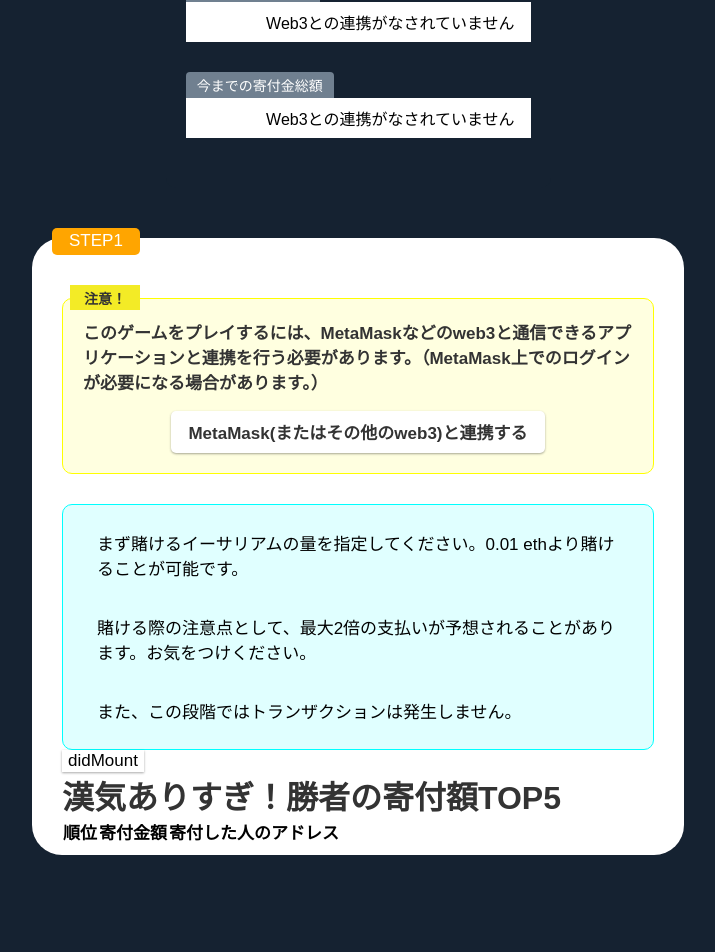
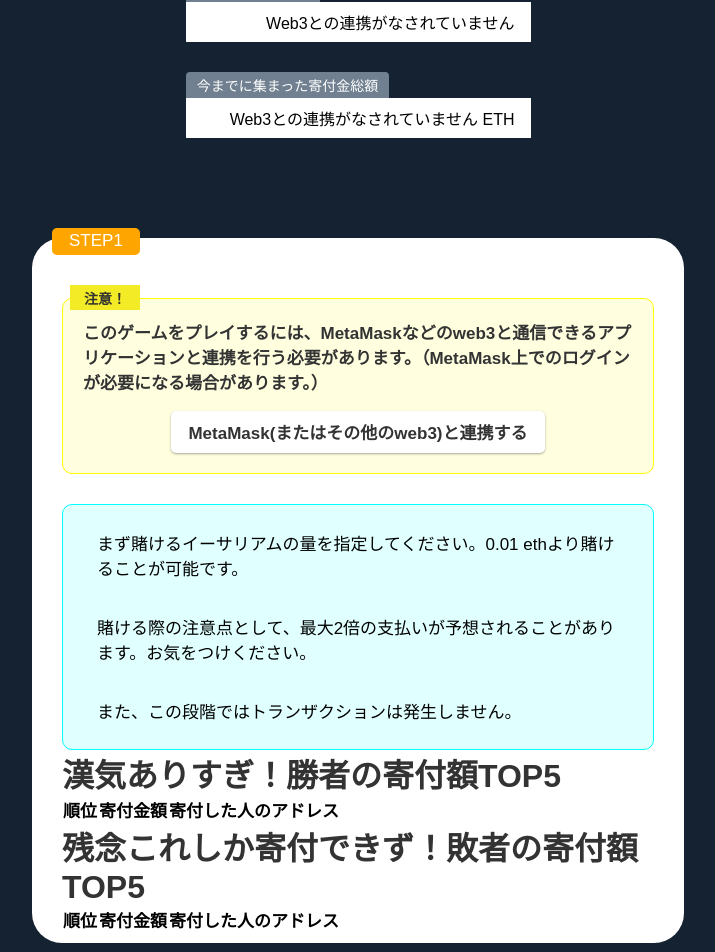
Before and after one commit to Mizumaki/otokogi, a React (Create React App) app in the folder client/: page / in a window 1280 px wide. Shown: the part 458-1410 px from the top of the page, without its empty margins (282-997 px from the left). Before the commit the page ends 1337 px from the top, so only its background shows below. Built offline with nearby package versions, Linux system fonts and the light colour scheme.

Commit message:
data extraction is success

```diff
--- a/client/src/App.jsx
+++ b/client/src/App.jsx
@@ -71,13 +71,17 @@
       //await contract.setDonationAddress("0x16486F0ED7a923Bd5b70A4e666A6BfBDB822dEAF", { from: accounts[0] });
       const balanceWei = await web3.eth.getBalance(accounts[0]);
       const balanceEth = web3.utils.fromWei(balanceWei, 'ether')
+
       const donationAddress = await contract.checkDonationAddress();
+
+      const totalAmountOfDonation = await contract.getTotalAmountOfDonation();
+      const totalEth = web3.utils.fromWei(totalAmountOfDonation, 'ether');
+
       // if there are any change in balance or address to donation, change state
-      if (balanceEth !== this.state.balance || donationAddress !== this.state.donationAddress) {
-        this.setState({ balance: balanceEth.toString(), donationAddress: donationAddress.toString() });
+      if (balanceEth !== this.state.balance || donationAddress !== this.state.donationAddress || totalEth !== this.state.totalAmountOfDonation) {
+        this.setState({ balance: balanceEth.toString(), donationAddress: donationAddress.toString(), totalAmountOfDonation: totalEth });
       }
-      //const totalAmountOfDonation = await contract.getTotalAmountOfDonation();
-      //this.setState({totalAmountOfDonation});
+
     }
   };
 
@@ -189,9 +193,9 @@
                 {this.state.web3 ? <span className="address-url"><a href={`https://etherscan.io/address/${this.state.donationAddress}`} target="_blank">Etherscanで見る</a></span> : null}
               </div>
               <div className="on-chain-data">
-                <span className="tag">今までの寄付金総額</span>
+                <span className="tag">今までに集まった寄付金総額</span>
                 <span className="value">
-                  {this.state.web3 ? this.state.totalAmountOfDonation : "Web3との連携がなされていません"}
+                  {this.state.web3 ? this.state.totalAmountOfDonation : "Web3との連携がなされていません"} ETH
                 </span>
               </div>
             </div>
--- a/client/src/Data.jsx
+++ b/client/src/Data.jsx
@@ -1,10 +1,10 @@
 import React from 'react';
+import Top5Table from './Top5Table';
 
 class Data extends React.Component {
   constructor(props) {
     super(props);
     this.state = { top5WinDonate: [], top5LoseDonate: [], winCount: 0, loseCount: 0, drawCount: 0 }
-    //this.getTotalAmountOfDonation = this.getTotalAmountOfDonation.bind(this);
     this.getTop5WinDonate = this.getTop5WinDonate.bind(this);
   }
 
@@ -13,6 +13,7 @@
   }
 
   componentDidUpdate = () => {
+    this.getTop5WinDonate();
   }
 
   getTop5WinDonate = () => {
@@ -21,8 +22,13 @@
     if (!contract) {
       return;
     }
-    contract.getPastEvents('RpsResult', { filter: { _result: "2" }, fromBlock: 0, toBlock: 'latest' })
+    contract.getPastEvents('RpsResult', { filter: { _result: "1" }, fromBlock: 0, toBlock: 'latest' })
       .then((res) => {
+        if (this.state.winCount === res.length) {
+          return;
+        }
+
+        console.log(res);
         this.setState({ winCount: res.length });
 
         res.forEach((block) => {
@@ -31,91 +37,73 @@
 
         let top5Amount = [];
         let top5IndexInRes = [];
-        const reducer = (min, currentValue, currentIndex) => {
+
+        res.forEach((currentValue, currentIndex) => {
+          const sendAmount = currentValue.returnValues._sendAmount;
+          const min = Math.min(...top5Amount);
           if (top5Amount.length > 4) {
-            const sendAmount = currentValue.returnValues._sendAmount;
-            if (sendAmount > min) {
+            // if top5 is full
+            if (sendAmount >= min) {
               const minIndex = top5Amount.indexOf(min);
               top5Amount[minIndex] = sendAmount;
               top5IndexInRes[minIndex] = currentIndex;
+            }
+          } else {
+            // if top5 is not full
+            top5Amount.push(sendAmount);
+            top5IndexInRes.push(currentIndex);
+          }
+        });
 
-              const newMinAmount = Math.min(...top5Amount);
-
-              return newMinAmount;
-            }
-          }
-          return min;
-        };
-        res.reduce(reducer);
+        console.log('top5Amount', top5Amount);
+        console.log('top5IndexInRes', top5IndexInRes);
 
         let top5Blocks = [];
         const tmpAmount = top5Amount;
         top5Amount.sort((a, b) => a - b);
+        console.log('top5Amount is sorted', top5Amount);
 
-        for (let i; i++; i < 5) {
+        for (let i = 0; i < 5; i++) {
           const index = tmpAmount.indexOf(top5Amount[i]);
+          console.log(index);
+          // Not to match duplicate amount, assign 0 in the amount
+          tmpAmount[index] = 0;
           const targetIndexInRes = top5IndexInRes[index];
           top5Blocks.push(res[targetIndexInRes]);
         }
-        this.setState({ top5WinDonate: top5Blocks });
+
+        let top5WinDonate = [];
+        Promise.all(top5Blocks.map(e => {
+          if (e === null || e === undefined) {
+            return;
+          }
+          console.log(e)
+          const amount = e.returnValues._sendAmount;
+          this.props.web3.eth.getTransaction(e.transactionHash)
+            .then((tx) => {
+              const address = tx.from;
+              top5WinDonate.push({ address, amount });
+            })
+        }))
+          .then(() => this.setState({ top5WinDonate }));
+
       })
   }
 
-  //getTotalAmountOfDonation = async () => {
-  //  console.log('in');
-  //  const { web3 } = this.props;
-  //  const contract = this.props.contract;
-  //  console.log(web3);
-  //  console.log(contract);
-  //  if (contract) {
-  //    console.log('in contract');
-//
-  //    contract.getPastEvents('RpsResult', { filter: { _result: "1" }, fromBlock: 0, toBlock: 'latest' })
-  //      .then((res) => {
-  //        console.log('getPastEvents promise', res);
-  //        const aaa = res[0];
-  //        web3.eth.getTransaction(aaa.transactionHash)
-  //          .then(console.log)
-  //      })
-  //      .catch(err => console.log(err));
-  //  }
-  //  return false;
-  //}
+  extractTop5Blocks = () => {
+
+  }
 
   render() {
-    const row = (i, amount, address) => (
-      <tr key={i}>
-        <td>{i + 1}</td>
-        <td>{amount}</td>
-        <td><a href={`https://etherscan.io/address/${address}`} target="_blank">{address}</a></td>
-      </tr>
-    );
-
-    const rows = () => {
-      this.state.top5WinDonate.map((e, i) => {
-        const { web3 } = this.props;
-        const amount = e.returnValues._sendAmount;
-        web3.eth.getTransaction(e.transactionHash)
-          .then((tx) => {
-            const address = tx.from;
-            return row(i, amount, address);
-          });
-      });
-    }
-
     return (
       <div>
         <div>
-          <button onClick={this.getTotalAmountOfDonation}>didMount</button>
           <h2>漢気ありすぎ！勝者の寄付額TOP5</h2>
-          <table>
-            <tr>
-              <th>順位</th>
-              <th>寄付金額</th>
-              <th>寄付した人のアドレス</th>
-            </tr>
-            {rows}
-          </table>
+          <Top5Table top5={this.state.top5WinDonate} />
+        </div>
+        <div>
+          <h2>残念これしか寄付できず！敗者の寄付額TOP5</h2>
+          <Top5Table top5={this.state.top5WinDonate} />
         </div>
       </div>
     );
--- /dev/null
+++ b/client/src/Top5Table.jsx
@@ -0,0 +1,30 @@
+import React from 'react';
+
+const Top5Table = (props) => {
+  const Row = (rowProps) => (
+    <tr>
+      <td>{rowProps.i + 1}</td>
+      <td>{rowProps.amount}</td>
+      <td><a href={`https://etherscan.io/address/${rowProps.address}`} target="_blank">{rowProps.address}</a></td>
+    </tr>
+  );
+
+  const rows = props.top5.map((e, i) =>
+    <Row key={i} i={i} amount={e.amount} address={e.address} />
+  );
+
+  return (
+    <table>
+      <tbody>
+        <tr>
+          <th>順位</th>
+          <th>寄付金額</th>
+          <th>寄付した人のアドレス</th>
+        </tr>
+        {rows}
+      </tbody>
+    </table>
+  );
+}
+
+export default Top5Table;
--- a/package.json
+++ b/package.json
@@ -1,5 +1,5 @@
 {
   "dependencies": {
-    "openzeppelin-solidity": "^1.12.0"
+    "openzeppelin-solidity": "^2.0.0"
   }
 }
```
Also changed, not shown: 5 other files (tests, documents, lock files or other folders).
